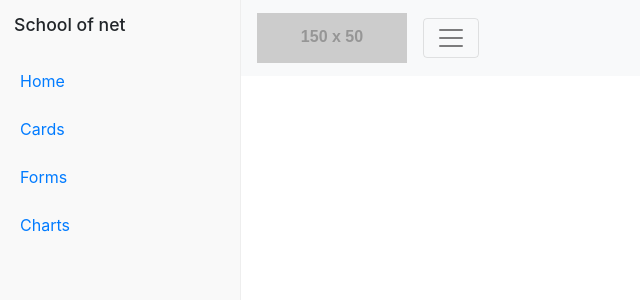
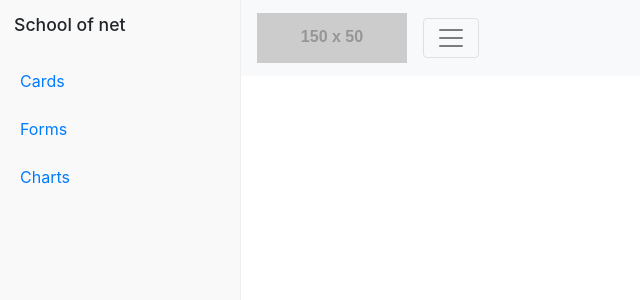
Before and after one commit to agftech/admin-template-react, a React (Create React App) app: page / in a window 1280 px wide. Shown: the top 300 px of the page, without its empty margins (0-640 px from the left). Built offline with nearby package versions, Linux system fonts and the light colour scheme; what react-toast-notifications would draw is missing.

Commit message:
:bug: fix page 404 call

```diff
--- a/src/App.js
+++ b/src/App.js
@@ -23,7 +23,7 @@ function App() {
           <Route
             exact
             path="/forgot"
-            name="Forget"
+            name="Forgot"
             render={(props) => <Forgot {...props} />}
           />
           <Route
@@ -33,14 +33,15 @@ function App() {
             render={(props) => <Register {...props} />}
           />
           <Route
+            exact
+            path="/404"
+            name="NotFound"
+            render={(props) => <NotFound {...props} />}
+          />
+          <Route
             path="/"
             name="AppLayout"
             render={(props) => <AppLayout {...props} />}
-          />
-          <Route
-            path="*"
-            name="NotFound"
-            render={(props) => <NotFound {...props} />}
           />
         </ToastProvider>
       </Switch>
--- a/src/components/Sidebar.js
+++ b/src/components/Sidebar.js
@@ -15,9 +15,6 @@ export default function Sidebar(props) {
         <h2>School of net</h2>
       </div>
       <div className="list-group">
-        <a href="/" className="list-group-item">
-          Home
-        </a>
         {Templates.map((template, index) => (
           <a href={template.path} key={index} className="list-group-item">
             {template.name}
```
